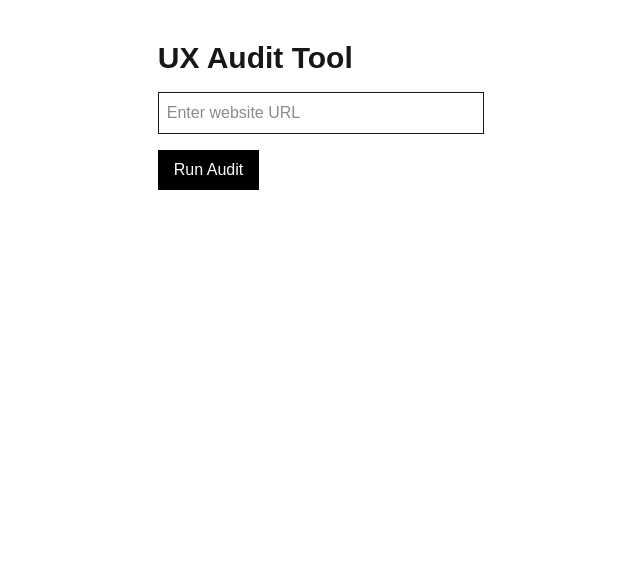
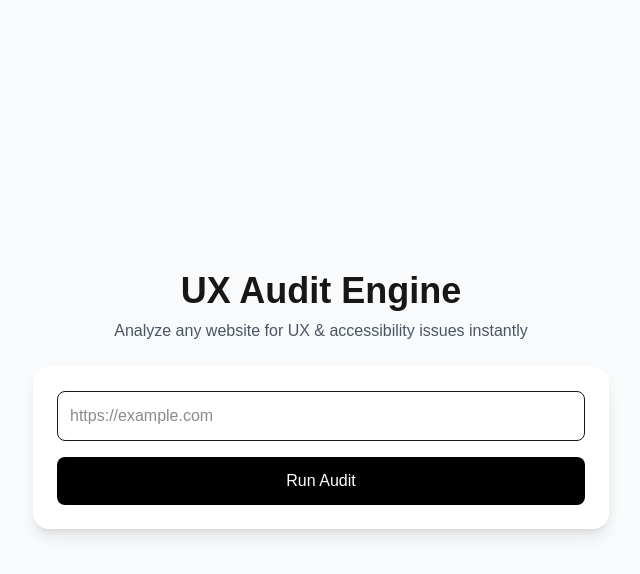
Before and after one commit to 1n4NO/ux-audit-tool, a Next.js app: page / in a window 1280 px wide. Shown: the top 574 px of the page, without its empty margins (319-959 px from the left). Built offline with nearby package versions, Linux system fonts and the light colour scheme.

Commit message:
Updated UI elements

```diff
--- /dev/null
+++ b/src/app/components/IssuesList.tsx
@@ -0,0 +1,35 @@
+export default function IssuesList({ issues }: any) {
+  return (
+    <div className="space-y-4">
+      {issues.map((issue: any) => (
+        <div
+          key={issue.id}
+          className="border rounded-xl p-4 bg-white shadow-sm"
+        >
+          <div className="flex justify-between items-center mb-2">
+            <span className="font-semibold">{issue.message}</span>
+            <SeverityBadge level={issue.severity} />
+          </div>
+
+          <p className="text-sm text-gray-600">
+            {issue.suggestion}
+          </p>
+        </div>
+      ))}
+    </div>
+  );
+}
+
+function SeverityBadge({ level }: any) {
+  const colors: any = {
+    low: "bg-green-100 text-green-700",
+    medium: "bg-yellow-100 text-yellow-700",
+    high: "bg-red-100 text-red-700",
+  };
+
+  return (
+    <span className={`text-xs px-2 py-1 rounded ${colors[level]}`}>
+      {level.toUpperCase()}
+    </span>
+  );
+}
--- /dev/null
+++ b/src/app/components/ScoreCards.tsx
@@ -0,0 +1,21 @@
+export default function ScoreCards({ result }: any) {
+  const { score, categories } = result;
+
+  return (
+    <div className="grid grid-cols-2 md:grid-cols-4 gap-4 mb-6">
+      <Card title="Overall" value={score} />
+      <Card title="Accessibility" value={categories.accessibility} />
+      <Card title="Readability" value={categories.readability} />
+      <Card title="Performance" value={categories.performance} />
+    </div>
+  );
+}
+
+function Card({ title, value }: any) {
+  return (
+    <div className="bg-white shadow rounded-xl p-4 text-center">
+      <p className="text-sm text-gray-500">{title}</p>
+      <p className="text-2xl font-bold">{value}</p>
+    </div>
+  );
+}
--- a/src/app/page.tsx
+++ b/src/app/page.tsx
@@ -1,6 +1,8 @@
 "use client";
 
 import { useState } from "react";
+import ScoreCards from "./components/ScoreCards";
+import IssuesList from "./components/IssuesList";
 
 export default function Home() {
   const [url, setUrl] = useState("");
@@ -9,52 +11,45 @@ export default function Home() {
 
   const handleAudit = async () => {
     setLoading(true);
-
-    const res = await fetch("./api/audit", {
+    const res = await fetch("/api/audit", {
       method: "POST",
       body: JSON.stringify({ url }),
     });
-
     const data = await res.json();
     setResult(data);
     setLoading(false);
   };
 
-  console.log("result", result);
+  return (
+    <div className="min-h-screen bg-gray-50 flex flex-col items-center justify-center px-6">
+      <h1 className="text-4xl font-bold mb-2 text-center">
+        UX Audit Engine
+      </h1>
+      <p className="text-gray-600 mb-6 text-center">
+        Analyze any website for UX & accessibility issues instantly
+      </p>
 
-  return (
-    <div className="p-10 max-w-xl mx-auto">
-      <h1 className="text-3xl font-bold mb-4">UX Audit Tool</h1>
-
+      <div className="w-full max-w-xl bg-white shadow-lg rounded-2xl p-6">
         <input
           type="text"
-        placeholder="Enter website URL"
+          placeholder="https://example.com"
           value={url}
           onChange={(e) => setUrl(e.target.value)}
-        className="w-full border p-2 mb-4"
+          className="w-full border rounded-lg p-3 mb-4"
         />
 
         <button
           onClick={handleAudit}
-        className="bg-black text-white px-4 py-2"
+          className="w-full bg-black text-white py-3 rounded-lg"
         >
           {loading ? "Analyzing..." : "Run Audit"}
         </button>
+      </div>
 
       {result && (
-        <div className="mt-6">
-          <h2 className="text-xl font-semibold">
-            Score: {result.score}
-          </h2>
-
-          <ul className="mt-4 space-y-2">
-            {result?.issues?.map((issue: any) => (
-              <li key={issue.id} className="border p-2">
-                <strong>{issue.message}</strong>
-                <p className="text-sm">{issue.suggestion}</p>
-              </li>
-            ))}
-          </ul>
+        <div className="mt-10 w-full max-w-3xl">
+          <ScoreCards result={result} />
+          <IssuesList issues={result.issues} />
         </div>
       )}
     </div>
```
Lines whose indentation alone changed are shown as unchanged.
